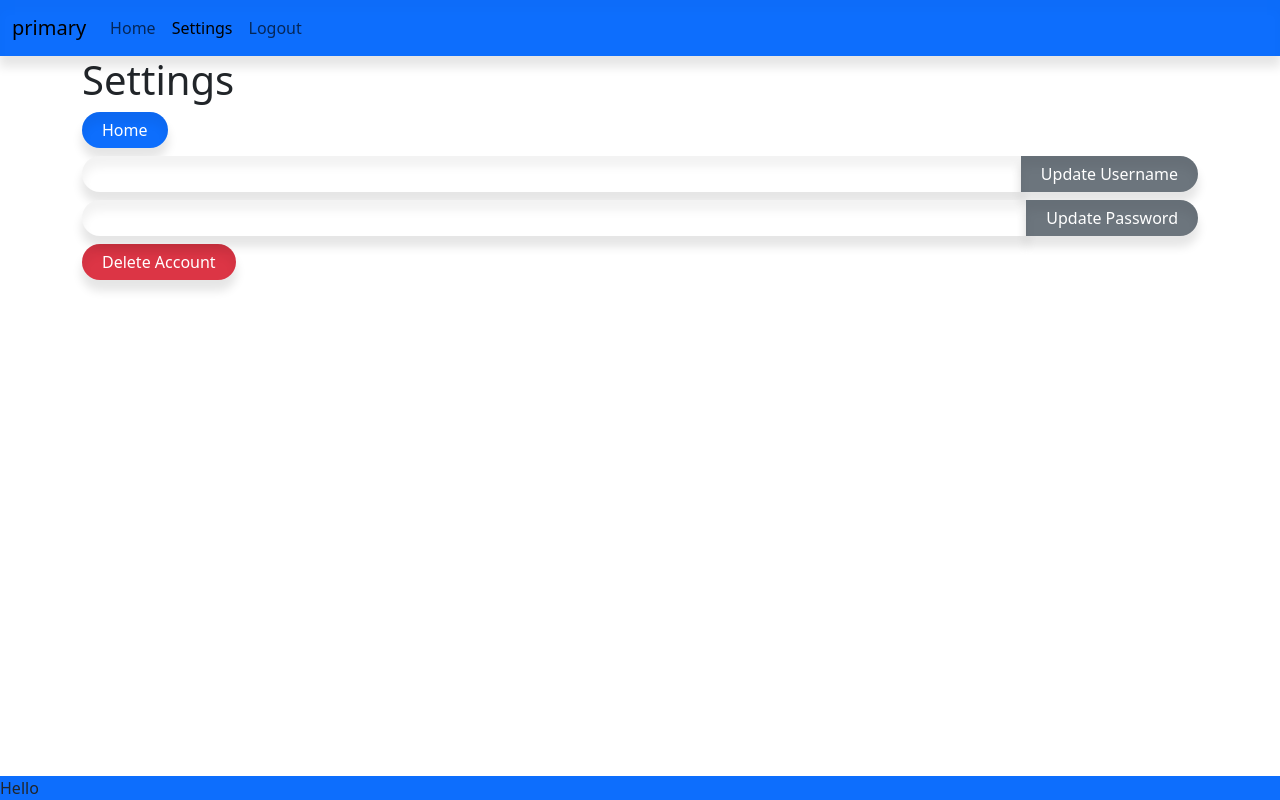
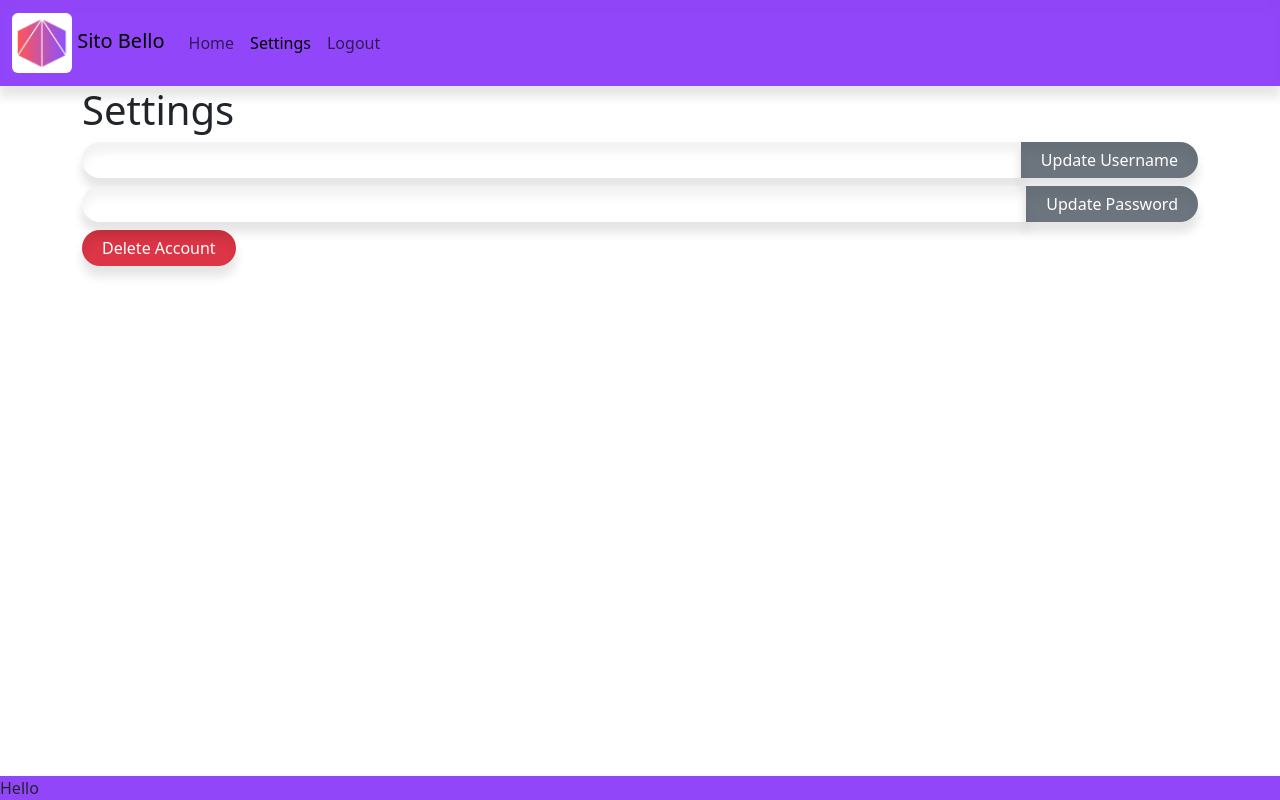
Before and after one commit to ghrlcu06e20l500g/ITIS_Drive, a Flask app: page /settings in a window 1280 px wide. Run offline with Flask 3, Linux system fonts and the light colour scheme; a user stored in the database is signed in.

Commit message:
Added placeholder logo

```diff
--- a/static/index.css
+++ b/static/index.css
@@ -15,6 +15,9 @@ body {
     box-shadow: 0px 10px 10px 1px rgba(0, 0, 0, 0.1),
     inset 0px 10px 10px 1px rgba(0, 0, 0, 0.02);
 }
+.navbar, .footer {
+    background-color: #9246FA !important;
+}
 
 .btn-primary:hover, .btn-outline-primary:hover, .form-control:hover { box-shadow: 0px 10px 10px 1px rgba(var(--bs-primary-rgb), 0.2); }
 .btn-secondary:hover, .btn-outline-secondary:hover { box-shadow: 0px 10px 10px 1px rgba(var(--bs-secondary-rgb), 0.2); }
--- a/templates/home.html
+++ b/templates/home.html
@@ -12,7 +12,10 @@
     <body class="d-flex flex-column vh-100">
         <nav class="navbar navbar-expand-sm navbar-light bg-primary">
             <div class="container-fluid">
-                <a class="navbar-brand" href="#">primary</a>
+                <a class="navbar-brand" href="#">
+                    <img class="rounded" src="{{ url_for('static', filename='logo.png') }}" style="width: 60px; height: 60px">
+                    Sito Bello
+                </a>
                 <button class="navbar-toggler" type="button" data-bs-toggle="collapse" data-bs-target="#navbarID"
                     aria-controls="navbarID" aria-expanded="false" aria-label="Toggle navigation">
                     <span class="navbar-toggler-icon"></span>
--- a/templates/login.html
+++ b/templates/login.html
@@ -12,7 +12,10 @@
     <body class="d-flex flex-column vh-100">
         <nav class="navbar navbar-expand-sm navbar-light bg-primary">
             <div class="container-fluid">
-                <a class="navbar-brand" href="#">primary</a>
+                <a class="navbar-brand" href="#">
+                    <img class="rounded" src="{{ url_for('static', filename='logo.png') }}" style="width: 60px; height: 60px">
+                    Sito Bello
+                </a>
                 <button class="navbar-toggler" type="button" data-bs-toggle="collapse" data-bs-target="#navbarID"
                     aria-controls="navbarID" aria-expanded="false" aria-label="Toggle navigation">
                     <span class="navbar-toggler-icon"></span>
@@ -33,7 +36,6 @@
         <div class="container flex-grow-1">
             {% if message %}<div class="alert alert-danger">{{ message }}</div>{% endif %}
             <h1>Log-in or sign-up</h1>
-            <a href="{{ url_for('home') }}" class="btn btn-primary mb-2">Home</a>
             <form action="/login/login_credentials_post" method="post" class="input-group">
                 <input type="text" required name="username" class="form-control" placeholder="Username...">
                 <input type="password" required name="password" class="form-control" placeholder="Password...">
--- a/templates/settings.html
+++ b/templates/settings.html
@@ -12,7 +12,10 @@
     <body class="d-flex flex-column vh-100">
         <nav class="navbar navbar-expand-sm navbar-light bg-primary">
             <div class="container-fluid">
-                <a class="navbar-brand" href="#">primary</a>
+                <a class="navbar-brand" href="#">
+                    <img class="rounded" src="{{ url_for('static', filename='logo.png') }}" style="width: 60px; height: 60px">
+                    Sito Bello
+                </a>
                 <button class="navbar-toggler" type="button" data-bs-toggle="collapse" data-bs-target="#navbarID"
                     aria-controls="navbarID" aria-expanded="false" aria-label="Toggle navigation">
                     <span class="navbar-toggler-icon"></span>
@@ -33,7 +36,6 @@
         <div class="container flex-grow-1">
             {% if message %}<div class="alert alert-{{ message_type }}">{{ message }}</div>{% endif %}
             <h1>Settings</h1>
-            <a href="{{ url_for('home') }}" class="btn btn-primary mb-2">Home</a>
             <form action="/settings/update_username" method="post" class="input-group mb-2">
                 <input type="text" class="form-control" name="username" paceholder="New Username...">
                 <button type="submit" class="btn btn-secondary">Update Username</button>
```
Also changed, not shown: static/logo.png (added), users.db.
